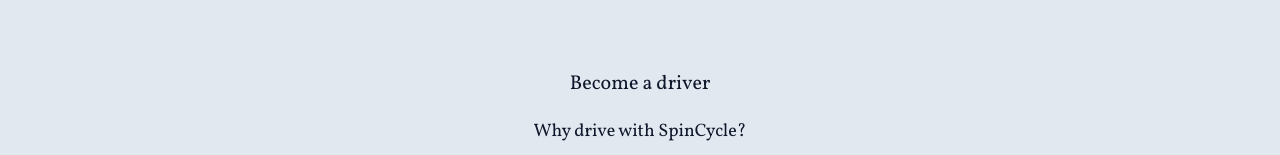
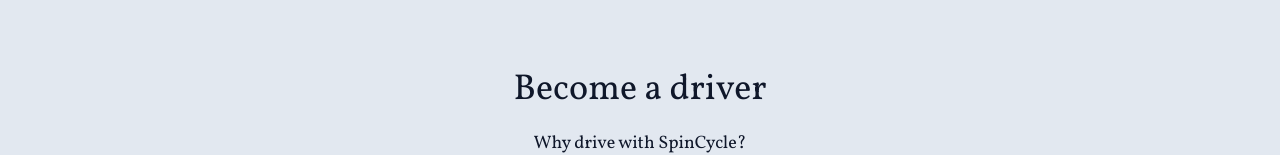
Before and after one commit to maxmay94/spincycle-home-page, a React (Vite) app: page /become_a_driver in a window 1280 px wide. Shown: the part 146-301 px from the top of the page. Built offline with nearby package versions, Linux system fonts and the light colour scheme; a web font is replaced by a local one.

Commit message:
increase font size

```diff
--- a/src/Pages/becomeADriver/BecomeADriver.jsx
+++ b/src/Pages/becomeADriver/BecomeADriver.jsx
@@ -18,7 +18,7 @@
         <img className="sm:max-h-[90%] max-h-96 sm:h-96 md:h-2/3 h-2/3 my-10 md:my-0 lg:px-16 px-3 hover:scale-110 transition duration-700" src="../images/suv-desert.jpg" alt="car in desert" />
 
         <div className="font-vollkorn">
-          <p className="text-xl mb-5">
+          <p className="text-4xl mb-5">
             Become a driver
           </p>
 
```
